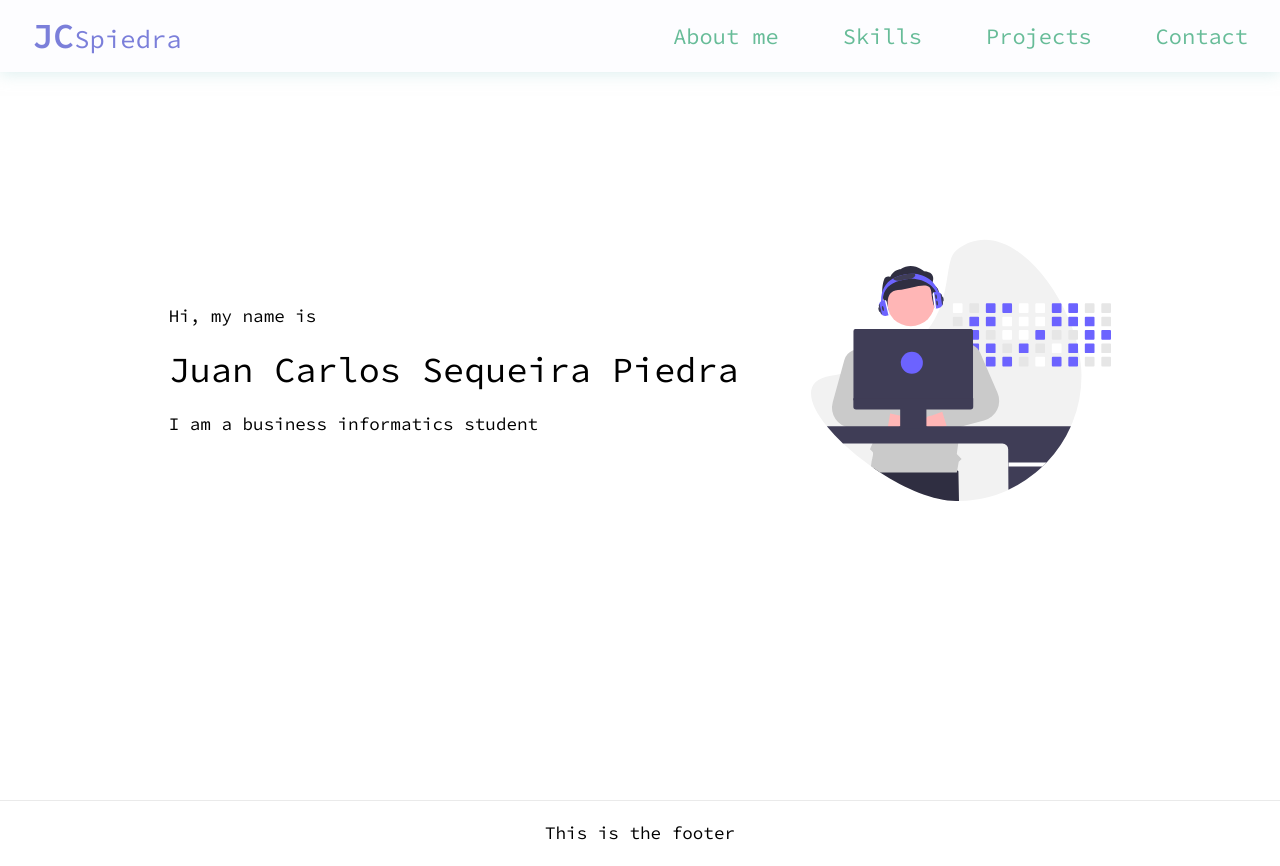
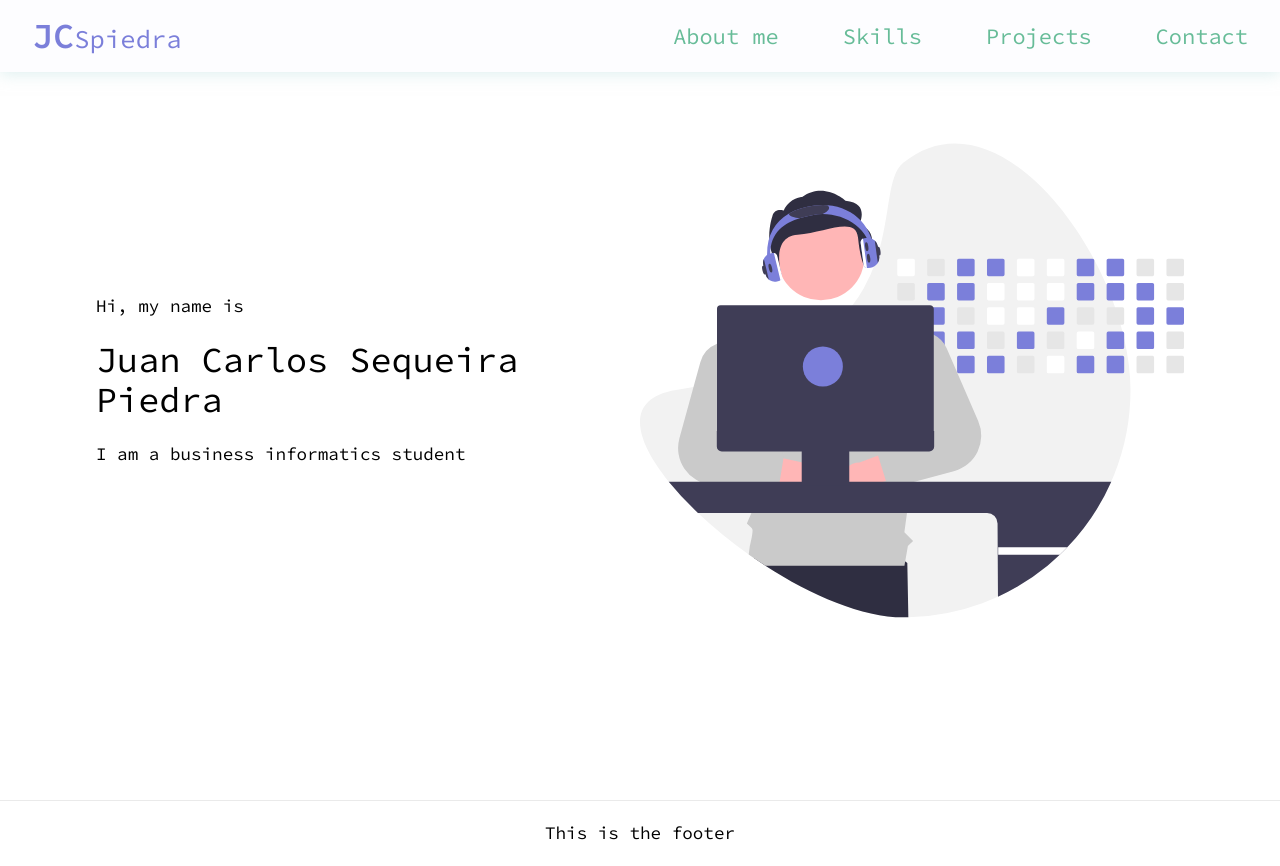
Before and after one commit to spiedra/my-portfolio-website, a Next.js app: page / in a window 1280 px wide. Built offline with nearby package versions, Linux system fonts and the light colour scheme.

Commit message:
feat: update SvgDeveloper color

```diff
--- a/src/components/SvgComponents/SvgDeveloper.js
+++ b/src/components/SvgComponents/SvgDeveloper.js
@@ -25,7 +25,7 @@ const SvgDeveloper = (props) => (
     />
     <path
       d="M473.858 218h-22.26a2.601 2.601 0 0 0-2.6 2.6v22.27a2.593 2.593 0 0 0 2.6 2.59h22.26a2.6 2.6 0 0 0 2.6-2.59V220.6a2.608 2.608 0 0 0-2.6-2.6ZM473.858 255.95h-22.26a2.601 2.601 0 0 0-2.6 2.6v22.26a2.595 2.595 0 0 0 2.6 2.6h22.26a2.601 2.601 0 0 0 2.6-2.6v-22.26a2.608 2.608 0 0 0-2.6-2.6ZM473.858 293.9h-22.26a2.593 2.593 0 0 0-2.46 1.78 2.478 2.478 0 0 0-.14.82v22.26a2.595 2.595 0 0 0 2.6 2.6h22.26a2.601 2.601 0 0 0 2.6-2.6V296.5a2.608 2.608 0 0 0-2.6-2.6Z"
-      fill="#6c63ff"
+      fill="#7b7fda"
     />
     <path
       d="M473.858 331.85h-22.26a2.595 2.595 0 0 0-2.6 2.6v22.26a2.595 2.595 0 0 0 2.6 2.6h22.26a2.601 2.601 0 0 0 2.6-2.6v-22.26a2.601 2.601 0 0 0-2.6-2.6Z"
@@ -33,7 +33,7 @@ const SvgDeveloper = (props) => (
     />
     <path
       d="M520.618 180.05h-22.26a2.601 2.601 0 0 0-2.6 2.6v22.27a2.593 2.593 0 0 0 2.6 2.59h22.26a2.6 2.6 0 0 0 2.6-2.59v-22.27a2.608 2.608 0 0 0-2.6-2.6ZM520.618 218h-22.26a2.601 2.601 0 0 0-2.6 2.6v22.27a2.593 2.593 0 0 0 2.6 2.59h22.26a2.6 2.6 0 0 0 2.6-2.59V220.6a2.608 2.608 0 0 0-2.6-2.6Z"
-      fill="#6c63ff"
+      fill="#7b7fda"
     />
     <path
       d="M520.618 255.95h-22.26a2.601 2.601 0 0 0-2.6 2.6v22.26a2.595 2.595 0 0 0 2.6 2.6h22.26a2.601 2.601 0 0 0 2.6-2.6v-22.26a2.608 2.608 0 0 0-2.6-2.6Z"
@@ -41,7 +41,7 @@ const SvgDeveloper = (props) => (
     />
     <path
       d="M520.618 293.9h-22.26a2.601 2.601 0 0 0-2.6 2.6v22.26a2.595 2.595 0 0 0 2.6 2.6h22.26a2.601 2.601 0 0 0 2.6-2.6V296.5a2.608 2.608 0 0 0-2.6-2.6ZM520.618 331.85h-22.26a2.595 2.595 0 0 0-2.6 2.6v22.26a2.595 2.595 0 0 0 2.6 2.6h22.26a2.601 2.601 0 0 0 2.6-2.6v-22.26a2.601 2.601 0 0 0-2.6-2.6ZM567.378 180.05h-22.26a2.601 2.601 0 0 0-2.6 2.6v22.27a2.593 2.593 0 0 0 2.6 2.59h22.26a2.6 2.6 0 0 0 2.6-2.59v-22.27a2.608 2.608 0 0 0-2.6-2.6Z"
-      fill="#6c63ff"
+      fill="#7b7fda"
     />
     <path
       d="M567.378 218h-22.26a2.601 2.601 0 0 0-2.6 2.6v22.27a2.593 2.593 0 0 0 2.6 2.59h22.26a2.6 2.6 0 0 0 2.6-2.59V220.6a2.608 2.608 0 0 0-2.6-2.6ZM567.378 255.95h-22.26a2.601 2.601 0 0 0-2.6 2.6v22.26a2.595 2.595 0 0 0 2.6 2.6h22.26a2.601 2.601 0 0 0 2.6-2.6v-22.26a2.608 2.608 0 0 0-2.6-2.6Z"
@@ -53,7 +53,7 @@ const SvgDeveloper = (props) => (
     />
     <path
       d="M567.378 331.85h-22.26a2.595 2.595 0 0 0-2.6 2.6v22.26a2.595 2.595 0 0 0 2.6 2.6h22.26a2.601 2.601 0 0 0 2.6-2.6v-22.26a2.601 2.601 0 0 0-2.6-2.6Z"
-      fill="#6c63ff"
+      fill="#7b7fda"
     />
     <path
       d="M614.138 180.05h-22.27a2.599 2.599 0 0 0-2.59 2.6v22.27a2.59 2.59 0 0 0 2.59 2.59h22.27a2.6 2.6 0 0 0 2.6-2.59v-22.27a2.608 2.608 0 0 0-2.6-2.6ZM614.138 218h-22.27a2.599 2.599 0 0 0-2.59 2.6v22.27a2.59 2.59 0 0 0 2.59 2.59h22.27a2.6 2.6 0 0 0 2.6-2.59V220.6a2.608 2.608 0 0 0-2.6-2.6ZM614.138 255.95h-22.27a2.6 2.6 0 0 0-2.59 2.6v22.26a2.593 2.593 0 0 0 2.59 2.6h22.27a2.601 2.601 0 0 0 2.6-2.6v-22.26a2.608 2.608 0 0 0-2.6-2.6Z"
@@ -61,7 +61,7 @@ const SvgDeveloper = (props) => (
     />
     <path
       d="M614.138 293.9h-22.27a2.6 2.6 0 0 0-2.59 2.6v22.26a2.593 2.593 0 0 0 2.59 2.6h22.27a2.601 2.601 0 0 0 2.6-2.6V296.5a2.608 2.608 0 0 0-2.6-2.6Z"
-      fill="#6c63ff"
+      fill="#7b7fda"
     />
     <path
       d="M614.138 331.85h-22.27a2.593 2.593 0 0 0-2.59 2.6v22.26a2.593 2.593 0 0 0 2.59 2.6h22.27a2.601 2.601 0 0 0 2.6-2.6v-22.26a2.601 2.601 0 0 0-2.6-2.6Z"
@@ -73,7 +73,7 @@ const SvgDeveloper = (props) => (
     />
     <path
       d="M660.898 255.95h-22.27a2.6 2.6 0 0 0-2.59 2.6v22.26a2.593 2.593 0 0 0 2.59 2.6h22.27a2.601 2.601 0 0 0 2.6-2.6v-22.26a2.608 2.608 0 0 0-2.6-2.6Z"
-      fill="#6c63ff"
+      fill="#7b7fda"
     />
     <path
       d="M660.898 293.9h-22.27a2.6 2.6 0 0 0-2.59 2.6v22.26a2.593 2.593 0 0 0 2.59 2.6h22.27a2.601 2.601 0 0 0 2.6-2.6V296.5a2.608 2.608 0 0 0-2.6-2.6Z"
@@ -85,7 +85,7 @@ const SvgDeveloper = (props) => (
     />
     <path
       d="M707.658 180.05h-22.27a2.599 2.599 0 0 0-2.59 2.6v22.27a2.59 2.59 0 0 0 2.59 2.59h22.27a2.6 2.6 0 0 0 2.6-2.59v-22.27a2.608 2.608 0 0 0-2.6-2.6ZM707.658 218h-22.27a2.599 2.599 0 0 0-2.59 2.6v22.27a2.59 2.59 0 0 0 2.59 2.59h22.27a2.6 2.6 0 0 0 2.6-2.59V220.6a2.608 2.608 0 0 0-2.6-2.6Z"
-      fill="#6c63ff"
+      fill="#7b7fda"
     />
     <path
       d="M707.658 255.95h-22.27a2.6 2.6 0 0 0-2.59 2.6v22.26a2.593 2.593 0 0 0 2.59 2.6h22.27a2.601 2.601 0 0 0 2.6-2.6v-22.26a2.608 2.608 0 0 0-2.6-2.6Z"
@@ -97,7 +97,7 @@ const SvgDeveloper = (props) => (
     />
     <path
       d="M707.658 331.85h-22.27a2.593 2.593 0 0 0-2.59 2.6v22.26a2.593 2.593 0 0 0 2.59 2.6h22.27a2.601 2.601 0 0 0 2.6-2.6v-22.26a2.601 2.601 0 0 0-2.6-2.6ZM754.418 180.05h-22.27a2.599 2.599 0 0 0-2.59 2.6v22.27a2.59 2.59 0 0 0 2.59 2.59h22.27a2.6 2.6 0 0 0 2.6-2.59v-22.27a2.608 2.608 0 0 0-2.6-2.6ZM754.418 218h-22.27a2.599 2.599 0 0 0-2.59 2.6v22.27a2.59 2.59 0 0 0 2.59 2.59h22.27a2.6 2.6 0 0 0 2.6-2.59V220.6a2.608 2.608 0 0 0-2.6-2.6Z"
-      fill="#6c63ff"
+      fill="#7b7fda"
     />
     <path
       d="M754.418 255.95h-22.27a2.6 2.6 0 0 0-2.59 2.6v22.26a2.593 2.593 0 0 0 2.59 2.6h22.27a2.601 2.601 0 0 0 2.6-2.6v-22.26a2.608 2.608 0 0 0-2.6-2.6Z"
@@ -105,7 +105,7 @@ const SvgDeveloper = (props) => (
     />
     <path
       d="M754.418 293.9h-22.27a2.6 2.6 0 0 0-2.59 2.6v22.26a2.593 2.593 0 0 0 2.59 2.6h22.27a2.601 2.601 0 0 0 2.6-2.6V296.5a2.608 2.608 0 0 0-2.6-2.6ZM754.418 331.85h-22.27a2.593 2.593 0 0 0-2.59 2.6v22.26a2.593 2.593 0 0 0 2.59 2.6h22.27a2.601 2.601 0 0 0 2.6-2.6v-22.26a2.601 2.601 0 0 0-2.6-2.6Z"
-      fill="#6c63ff"
+      fill="#7b7fda"
     />
     <path
       d="M801.178 180.05h-22.27a2.599 2.599 0 0 0-2.59 2.6v22.27a2.59 2.59 0 0 0 2.59 2.59h22.27a2.6 2.6 0 0 0 2.6-2.59v-22.27a2.608 2.608 0 0 0-2.6-2.6Z"
@@ -113,7 +113,7 @@ const SvgDeveloper = (props) => (
     />
     <path
       d="M801.178 218h-22.27a2.599 2.599 0 0 0-2.59 2.6v22.27a2.59 2.59 0 0 0 2.59 2.59h22.27a2.6 2.6 0 0 0 2.6-2.59V220.6a2.608 2.608 0 0 0-2.6-2.6ZM801.178 255.95h-22.27a2.6 2.6 0 0 0-2.59 2.6v22.26a2.593 2.593 0 0 0 2.59 2.6h22.27a2.601 2.601 0 0 0 2.6-2.6v-22.26a2.608 2.608 0 0 0-2.6-2.6ZM801.178 293.9h-22.27a2.6 2.6 0 0 0-2.59 2.6v22.26a2.593 2.593 0 0 0 2.59 2.6h22.27a2.601 2.601 0 0 0 2.6-2.6V296.5a2.608 2.608 0 0 0-2.6-2.6Z"
-      fill="#6c63ff"
+      fill="#7b7fda"
     />
     <path
       d="M801.178 331.85h-22.27a2.593 2.593 0 0 0-2.59 2.6v22.26a2.593 2.593 0 0 0 2.59 2.6h22.27a2.601 2.601 0 0 0 2.6-2.6v-22.26a2.601 2.601 0 0 0-2.6-2.6ZM847.938 180.05h-22.27a2.6 2.6 0 0 0-2.59 2.6v22.27a2.59 2.59 0 0 0 2.59 2.59h22.27a2.6 2.6 0 0 0 2.6-2.59v-22.27a2.608 2.608 0 0 0-2.6-2.6ZM847.938 218h-22.27a2.6 2.6 0 0 0-2.59 2.6v22.27a2.59 2.59 0 0 0 2.59 2.59h22.27a2.6 2.6 0 0 0 2.6-2.59V220.6a2.608 2.608 0 0 0-2.6-2.6Z"
@@ -121,7 +121,7 @@ const SvgDeveloper = (props) => (
     />
     <path
       d="M847.938 255.95h-22.27a2.6 2.6 0 0 0-2.59 2.6v22.26a2.593 2.593 0 0 0 2.59 2.6h22.27a2.601 2.601 0 0 0 2.6-2.6v-22.26a2.608 2.608 0 0 0-2.6-2.6Z"
-      fill="#6c63ff"
+      fill="#7b7fda"
     />
     <path
       d="M847.938 293.9h-22.27a2.6 2.6 0 0 0-2.59 2.6v22.26a2.593 2.593 0 0 0 2.59 2.6h22.27a2.601 2.601 0 0 0 2.6-2.6V296.5a2.608 2.608 0 0 0-2.6-2.6ZM847.938 331.85h-22.27a2.593 2.593 0 0 0-2.59 2.6v22.26a2.593 2.593 0 0 0 2.59 2.6h22.27a2.601 2.601 0 0 0 2.6-2.6v-22.26a2.601 2.601 0 0 0-2.6-2.6Z"
@@ -176,14 +176,14 @@ const SvgDeveloper = (props) => (
       d="M120.101 449.507v24.214a7.644 7.644 0 0 0 7.644 7.644h125.097v47.786h-1.662a.993.993 0 0 0-.993.993v3.324a.993.993 0 0 0 .993.993h77.658a.993.993 0 0 0 .993-.993v-3.324a.993.993 0 0 0-.993-.993h-1.662v-47.786h125.097a7.644 7.644 0 0 0 7.644-7.644v-24.214Z"
       fill="#3f3d56"
     />
-    <circle cx={285.903} cy={348.704} r={31.306} fill="#6c63ff" />
+    <circle cx={285.903} cy={348.704} r={31.306} fill="#7b7fda" />
     <path
       d="M365.668 173h-5c0-37.8-37.41-62.57-75.15-62.59a82.382 82.382 0 0 0-16.35 1.59c-6.06 1.21-12.35 2.66-18.53 4.55-24.37 7.47-46.97 21.91-46.97 56.45a78.591 78.591 0 0 0 2.54 19.88l-4.84 1.26a83.876 83.876 0 0 1-2.7-21.14c0-30.18 12.39-50.91 33.79-63.27 11.25-6.5 24.98-10.69 40.71-12.73a97.13 97.13 0 0 1 19.75-.6c43.4 3.12 72.75 36.4 72.75 76.6Z"
-      fill="#6c63ff"
+      fill="#7b7fda"
     />
     <path
       d="m373.998 175.77-1.97-14.56a15.71 15.71 0 0 0-5-9.56 15.816 15.816 0 0 0-13.25-4l-3.13.43a6.524 6.524 0 0 0-4.35 2.53 6.548 6.548 0 0 0-1.29 4.87l4.55 33.54a6.577 6.577 0 0 0 5.3 5.57 6.154 6.154 0 0 0 1.22.12 6.499 6.499 0 0 0 .88-.06l3.5-.47a15.791 15.791 0 0 0 10.74-6.43c.27-.38.53-.77.77-1.17a16.748 16.748 0 0 0 2.03-10.81Z"
-      fill="#6c63ff"
+      fill="#7b7fda"
     />
     <path
       d="M348.628 148.69a6.432 6.432 0 0 0-2.33 1.92 6.548 6.548 0 0 0-1.29 4.87l4.55 33.54a6.577 6.577 0 0 0 5.3 5.57Z"
@@ -223,7 +223,7 @@ const SvgDeveloper = (props) => (
     />
     <path
       d="m221.678 207.7-7.7-32.01a6.024 6.024 0 0 0-4.88-4.55 6.733 6.733 0 0 0-1-.08 6.026 6.026 0 0 0-1.4.17l-2.98.72a14.904 14.904 0 0 0-10.99 17.96l3.45 14.36a15.845 15.845 0 0 0 5.34 8.62 14.045 14.045 0 0 0 1.36.97 14.81 14.81 0 0 0 11.37 1.84l2.97-.72a5.84 5.84 0 0 0 2.17-1.01 5.993 5.993 0 0 0 2.29-6.27Z"
-      fill="#6c63ff"
+      fill="#7b7fda"
     />
     <ellipse
       cx={378.629}
--- a/src/pages/index.js
+++ b/src/pages/index.js
@@ -13,8 +13,8 @@ const LandingSection = styled.section`
 const IntroContainer = styled.article``;
 
 const MainImageContainer = styled.div`
-    width: 300px;
-    height: 300px;
+    width: 50%;
+    height: 50%;
     ${(props) => props.theme.mixins.flexCenter}
 `;
 
```
